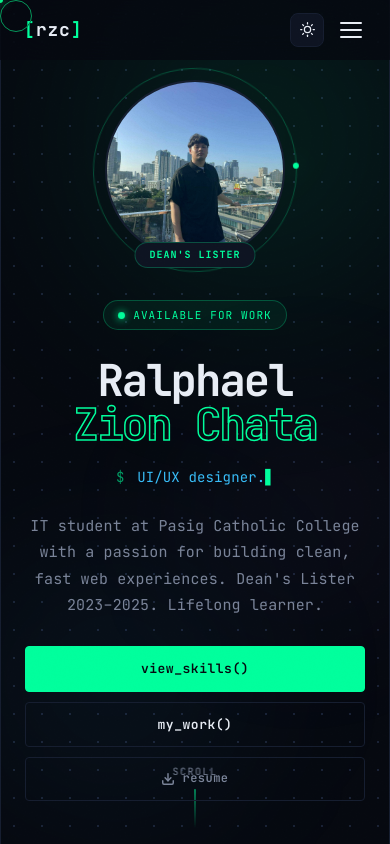
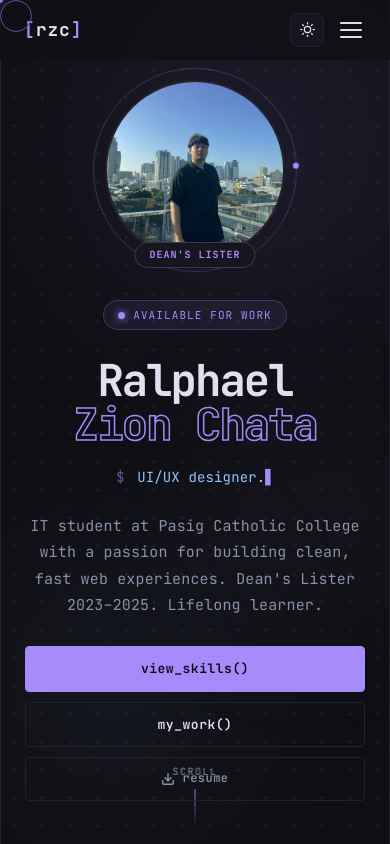
Before and after one commit to rcinsanity/my-portfolio, a React (Vite) app: page / in a window 390 px wide. Shown: the top 844 px of the page. Built offline with nearby package versions, Linux system fonts and the light colour scheme.

Commit message:
improved designs 2

```diff
--- a/index.html
+++ b/index.html
@@ -18,7 +18,7 @@
       /* splash screen */
       #splash {
         position: fixed; inset: 0; z-index: 99999;
-        background: #060910;
+        background: #0f0f14;
         display: flex; align-items: center; justify-content: center;
         transition: opacity 0.5s ease, visibility 0.5s ease;
       }
@@ -26,7 +26,7 @@
       .splash-logo {
         font-family: ui-monospace, monospace;
         font-size: 28px; font-weight: 700;
-        color: #00ff9d;
+        color: #a78bfa;
         letter-spacing: 0.05em;
         animation: splashPulse 0.8s ease-in-out infinite alternate;
       }
--- a/src/App.css
+++ b/src/App.css
@@ -6,7 +6,7 @@
   width: 100%; max-width: 1200px; z-index: 200;
   display: flex; align-items: center; justify-content: space-between;
   padding: 0 40px; height: 60px;
-  background: rgba(6, 9, 16, 0.75);
+  background: rgba(15, 15, 20, 0.75);
   border-bottom: 1px solid transparent;
   backdrop-filter: blur(20px);
   transition: border-color 0.4s cubic-bezier(0.22,1,0.36,1), background 0.4s cubic-bezier(0.22,1,0.36,1);
@@ -76,13 +76,14 @@
   min-height: 100svh; padding: 100px 40px 80px;
   display: flex; flex-direction: column; justify-content: center;
   position: relative; overflow: hidden;
+  background: transparent;
 }
 
 /* orbs with smoother drift */
 .orb { position: absolute; border-radius: 50%; filter: blur(80px); pointer-events: none; animation: drift 14s cubic-bezier(0.45,0.05,0.55,0.95) infinite alternate; }
-.orb-1 { width: 500px; height: 500px; background: radial-gradient(circle, rgba(0,255,157,0.12) 0%, transparent 70%); top: -100px; right: -100px; animation-duration: 16s; }
-.orb-2 { width: 400px; height: 400px; background: radial-gradient(circle, rgba(56,189,248,0.08) 0%, transparent 70%); bottom: 0; left: -80px; animation-duration: 20s; animation-delay: -8s; }
-.orb-3 { width: 300px; height: 300px; background: radial-gradient(circle, rgba(167,139,250,0.07) 0%, transparent 70%); top: 40%; left: 40%; animation-duration: 24s; animation-delay: -12s; }
+.orb-1 { width: 500px; height: 500px; background: radial-gradient(circle, rgba(167,139,250,0.14) 0%, transparent 70%); top: -100px; right: -100px; animation-duration: 16s; }
+.orb-2 { width: 400px; height: 400px; background: radial-gradient(circle, rgba(147,197,253,0.08) 0%, transparent 70%); bottom: 0; left: -80px; animation-duration: 20s; animation-delay: -8s; }
+.orb-3 { width: 300px; height: 300px; background: radial-gradient(circle, rgba(196,181,253,0.08) 0%, transparent 70%); top: 40%; left: 40%; animation-duration: 24s; animation-delay: -12s; }
 @keyframes drift {
   0%   { transform: translate(0, 0) scale(1); }
   33%  { transform: translate(20px, -15px) scale(1.04); }
@@ -148,8 +149,8 @@
 /* ════════════════════════════════
    SECTIONS
 ════════════════════════════════ */
-.section { padding: 100px 40px; max-width: 1000px; margin: 0 auto; width: 100%; }
-.section-skills, .section-exp { border-top: 1px solid var(--border); }
+.section { padding: 100px 40px; max-width: 1000px; margin: 0 auto; width: 100%; background: transparent; }
+.section-skills, .section-exp, .section-certs { border-top: 1px solid var(--border); }
 
 .section-header { display: flex; align-items: flex-start; gap: 20px; margin-bottom: 56px; }
 .section-num { font-family: var(--mono); font-size: 11px; color: var(--accent); opacity: 0.4; letter-spacing: 0.1em; padding-top: 6px; }
@@ -166,19 +167,22 @@
 }
 
 .skill-box {
-  background: var(--bg-card);
-  border: 1px solid var(--border);
+  background: rgba(255, 255, 255, 0.03);
+  border: 1px solid rgba(167,139,250,0.2);
   border-radius: 10px;
   padding: 24px 16px 18px;
   display: flex;
   flex-direction: column;
   align-items: center;
   gap: 12px;
-  transition: border-color 0.4s cubic-bezier(0.34,1.56,0.64,1), transform 0.4s cubic-bezier(0.34,1.56,0.64,1), box-shadow 0.4s cubic-bezier(0.34,1.56,0.64,1);
+  transition: border-color 0.4s cubic-bezier(0.34,1.56,0.64,1), transform 0.4s cubic-bezier(0.34,1.56,0.64,1), box-shadow 0.4s cubic-bezier(0.34,1.56,0.64,1), background 0.4s;
   cursor: default;
+  backdrop-filter: blur(6px);
+  -webkit-backdrop-filter: blur(6px);
 }
 
 .skill-box:hover {
+  background: rgba(167, 139, 250, 0.07);
   border-color: var(--accent-border);
   transform: translateY(-6px) scale(1.03);
   box-shadow: var(--accent-glow);
@@ -219,8 +223,8 @@
 .bento-2 { grid-column: span 1; }
 .bento-3 { grid-column: span 2; }
 
-.card { background: var(--bg-card); border: 1px solid var(--border); border-radius: 10px; padding: 28px; text-align: left; height: 100%; display: flex; flex-direction: column; position: relative; overflow: hidden; transition: border-color 0.4s cubic-bezier(0.22,1,0.36,1), transform 0.4s cubic-bezier(0.34,1.56,0.64,1), box-shadow 0.4s cubic-bezier(0.22,1,0.36,1); }
-.card:hover { border-color: var(--accent-border); transform: translateY(-5px); box-shadow: 0 20px 40px rgba(0,0,0,0.3), var(--accent-glow); }
+.card { background: rgba(255, 255, 255, 0.03); border: 1px solid rgba(167,139,250,0.2); border-radius: 10px; padding: 28px; text-align: left; height: 100%; display: flex; flex-direction: column; position: relative; overflow: hidden; transition: border-color 0.4s cubic-bezier(0.22,1,0.36,1), transform 0.4s cubic-bezier(0.34,1.56,0.64,1), box-shadow 0.4s cubic-bezier(0.22,1,0.36,1), background 0.4s; backdrop-filter: blur(6px); -webkit-backdrop-filter: blur(6px); }
+.card:hover { background: rgba(167, 139, 250, 0.07); border-color: var(--accent-border); transform: translateY(-5px); box-shadow: 0 20px 40px rgba(0,0,0,0.3), var(--accent-glow); }
 
 .card-header { display: flex; align-items: center; justify-content: space-between; margin-bottom: 16px; }
 .card-tag { font-family: var(--mono); font-size: 10px; font-weight: 700; letter-spacing: 0.12em; text-transform: uppercase; color: var(--cyan); background: var(--cyan-bg); border: 1px solid rgba(56,189,248,0.2); padding: 4px 10px; border-radius: 3px; }
@@ -265,8 +269,8 @@
 }
 
 .cert-card {
-  background: var(--bg-card);
-  border: 1px solid var(--border);
+  background: rgba(255, 255, 255, 0.03);
+  border: 1px solid rgba(167,139,250,0.2);
   border-radius: 10px;
   padding: 24px;
   display: flex;
@@ -274,8 +278,27 @@
   gap: 8px;
   position: relative;
   overflow: visible;
-  transition: border-color 0.4s cubic-bezier(0.22,1,0.36,1), transform 0.4s cubic-bezier(0.34,1.56,0.64,1), box-shadow 0.4s cubic-bezier(0.22,1,0.36,1);
+  transition: border-color 0.4s cubic-bezier(0.22,1,0.36,1), transform 0.4s cubic-bezier(0.34,1.56,0.64,1), box-shadow 0.4s cubic-bezier(0.22,1,0.36,1), background 0.4s;
   text-align: left;
+  backdrop-filter: blur(6px);
+  -webkit-backdrop-filter: blur(6px);
+}
+.cert-card:hover {
+  background: rgba(167, 139, 250, 0.07);
+}
+  border-radius: 10px;
+  padding: 24px;
+  display: flex;
+  flex-direction: column;
+  gap: 8px;
+  position: relative;
+  overflow: visible;
+  transition: border-color 0.4s cubic-bezier(0.22,1,0.36,1), transform 0.4s cubic-bezier(0.34,1.56,0.64,1), box-shadow 0.4s cubic-bezier(0.22,1,0.36,1), background 0.4s;
+  text-align: left;
+  backdrop-filter: blur(8px);
+}
+.cert-card:hover {
+  background: rgba(167, 139, 250, 0.05);
 }
 
 .cert-card-btn {
@@ -436,7 +459,7 @@
 /* ════════════════════════════════
    CONTACT
 ════════════════════════════════ */
-.contact-section { position: relative; border-top: 1px solid var(--border); padding: 100px 40px; overflow: hidden; text-align: center; }
+.contact-section { position: relative; border-top: 1px solid var(--border); padding: 100px 40px; overflow: hidden; text-align: center; background: transparent; }
 .contact-bg-text { position: absolute; top: 50%; left: 50%; transform: translate(-50%,-50%); font-family: var(--mono); font-size: clamp(80px,18vw,200px); font-weight: 700; color: transparent; -webkit-text-stroke: 1px rgba(0,255,157,0.04); pointer-events: none; user-select: none; white-space: nowrap; letter-spacing: -4px; }
 .contact-inner { position: relative; z-index: 1; max-width: 600px; margin: 0 auto; }
 .contact-title { font-size: clamp(36px,6vw,64px); font-weight: 700; color: var(--text-h); letter-spacing: -1.5px; margin: 12px 0 20px; line-height: 1.05; }
@@ -516,7 +539,7 @@ a.contact-link:hover { color: var(--accent); }
   .nav nav {
     display: none; flex-direction: column;
     position: absolute; top: 60px; left: 0; right: 0;
-    background: rgba(6,9,16,0.97); border-bottom: 1px solid var(--border);
+    background: rgba(15,15,20,0.97); border-bottom: 1px solid var(--border);
     padding: 20px 24px; gap: 20px;
   }
   .nav nav.open { display: flex; }
--- a/src/index.css
+++ b/src/index.css
@@ -1,21 +1,21 @@
 @import url('https://fonts.googleapis.com/css2?family=JetBrains+Mono:wght@400;500;600;700&display=swap');
 
 :root {
-  --text: #7a8499;
-  --text-h: #e8edf5;
-  --bg: #060910;
-  --bg-surface: #0b0f1a;
-  --bg-card: #0e1422;
-  --border: #161e30;
-  --accent: #00ff9d;
-  --accent-dim: #00cc7a;
-  --accent-bg: rgba(0, 255, 157, 0.06);
-  --accent-border: rgba(0, 255, 157, 0.25);
-  --accent-glow: 0 0 24px rgba(0, 255, 157, 0.3);
-  --accent-glow-lg: 0 0 60px rgba(0, 255, 157, 0.15);
-  --cyan: #38bdf8;
-  --cyan-bg: rgba(56, 189, 248, 0.07);
-  --purple: #a78bfa;
+  --text: #8b8fa8;
+  --text-h: #e2e0f0;
+  --bg: #0f0f14;
+  --bg-surface: #13121a;
+  --bg-card: #17161f;
+  --border: #24222f;
+  --accent: #a78bfa;
+  --accent-dim: #8b5cf6;
+  --accent-bg: rgba(167, 139, 250, 0.08);
+  --accent-border: rgba(167, 139, 250, 0.25);
+  --accent-glow: 0 0 24px rgba(167, 139, 250, 0.3);
+  --accent-glow-lg: 0 0 60px rgba(167, 139, 250, 0.15);
+  --cyan: #93c5fd;
+  --cyan-bg: rgba(147, 197, 253, 0.07);
+  --purple: #c4b5fd;
   --mono: 'JetBrains Mono', ui-monospace, Consolas, monospace;
   --transition: background 0.3s, color 0.3s, border-color 0.3s;
 
@@ -32,29 +32,29 @@
 
 /* ── Light mode ── */
 :root.light {
-  --text: #4a5568;
-  --text-h: #0f172a;
-  --bg: #f0f4f8;
-  --bg-surface: #e2e8f0;
+  --text: #4a4560;
+  --text-h: #1a1830;
+  --bg: #f5f4fa;
+  --bg-surface: #eceaf5;
   --bg-card: #ffffff;
-  --border: #cbd5e1;
-  --accent: #059669;
-  --accent-dim: #047857;
-  --accent-bg: rgba(5, 150, 105, 0.08);
-  --accent-border: rgba(5, 150, 105, 0.3);
-  --accent-glow: 0 0 24px rgba(5, 150, 105, 0.2);
-  --accent-glow-lg: 0 0 60px rgba(5, 150, 105, 0.1);
-  --cyan: #0284c7;
-  --cyan-bg: rgba(2, 132, 199, 0.07);
+  --border: #d4d0e8;
+  --accent: #7c3aed;
+  --accent-dim: #6d28d9;
+  --accent-bg: rgba(124, 58, 237, 0.08);
+  --accent-border: rgba(124, 58, 237, 0.3);
+  --accent-glow: 0 0 24px rgba(124, 58, 237, 0.2);
+  --accent-glow-lg: 0 0 60px rgba(124, 58, 237, 0.1);
+  --cyan: #2563eb;
+  --cyan-bg: rgba(37, 99, 235, 0.07);
   --purple: #7c3aed;
   color-scheme: light;
 }
 
-:root.light body { background-image: radial-gradient(circle, #cbd5e1 1px, transparent 1px); background-size: 28px 28px; }
-:root.light .nav { background: rgba(240, 244, 248, 0.88); }
-:root.light .nav nav { background: rgba(240, 244, 248, 0.97); }
+:root.light body { background-image: radial-gradient(circle, #d4d0e8 1px, transparent 1px); background-size: 28px 28px; }
+:root.light .nav { background: rgba(245, 244, 250, 0.88); }
+:root.light .nav nav { background: rgba(245, 244, 250, 0.97); }
 :root.light .hero-name-last { -webkit-text-stroke-color: var(--accent); }
-:root.light .contact-bg-text { -webkit-text-stroke: 1px rgba(5, 150, 105, 0.05); }
+:root.light .contact-bg-text { -webkit-text-stroke: 1px rgba(124, 58, 237, 0.05); }
 
 *, *::before, *::after { box-sizing: border-box; }
 
@@ -63,7 +63,7 @@ body {
   background: var(--bg);
   overflow-x: hidden;
   transition: var(--transition);
-  background-image: radial-gradient(circle, #1a2235 1px, transparent 1px);
+  background-image: radial-gradient(circle, #24222f 1px, transparent 1px);
   background-size: 28px 28px;
 }
 
```
Also changed, not shown: public/favicon.svg.
